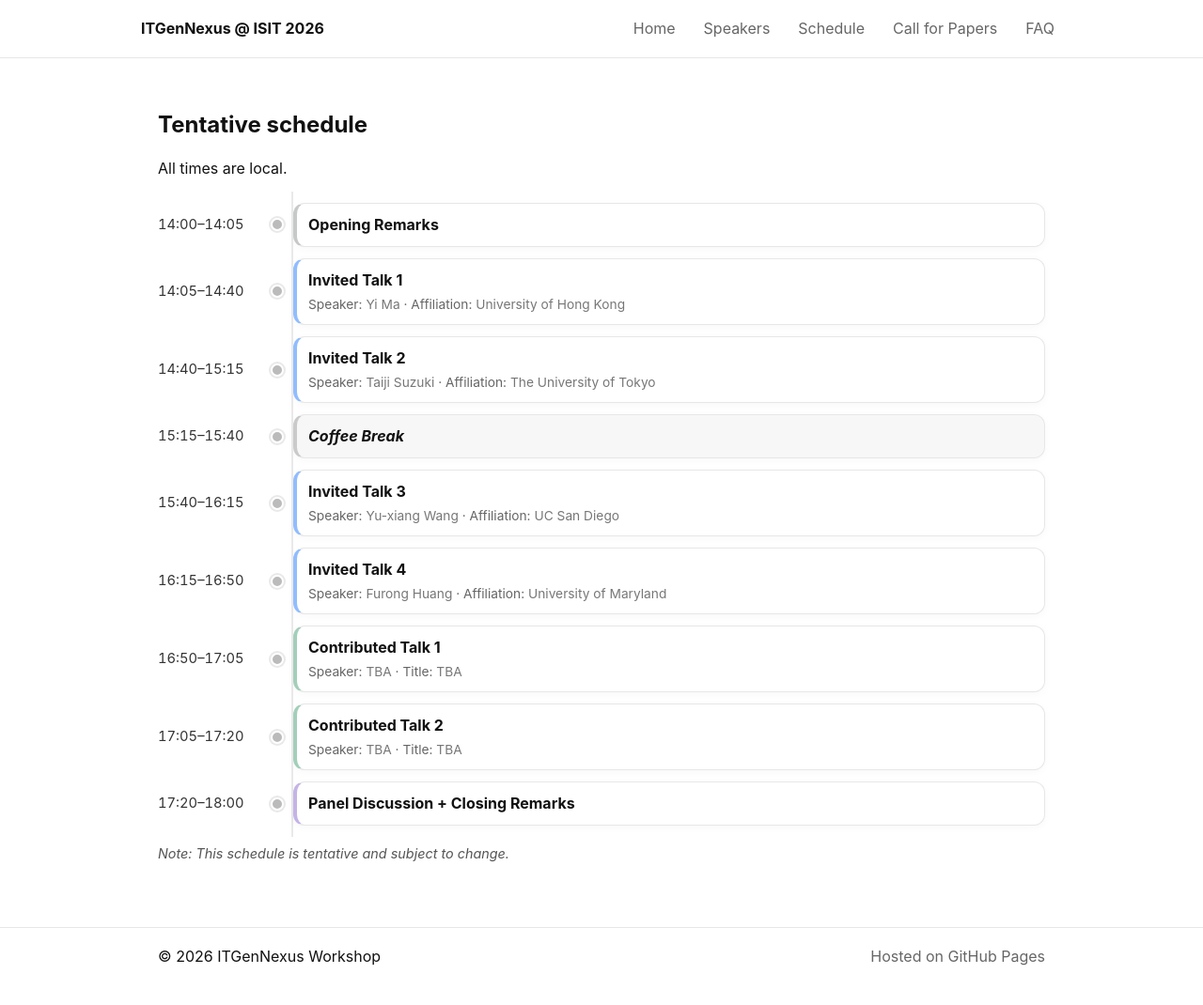
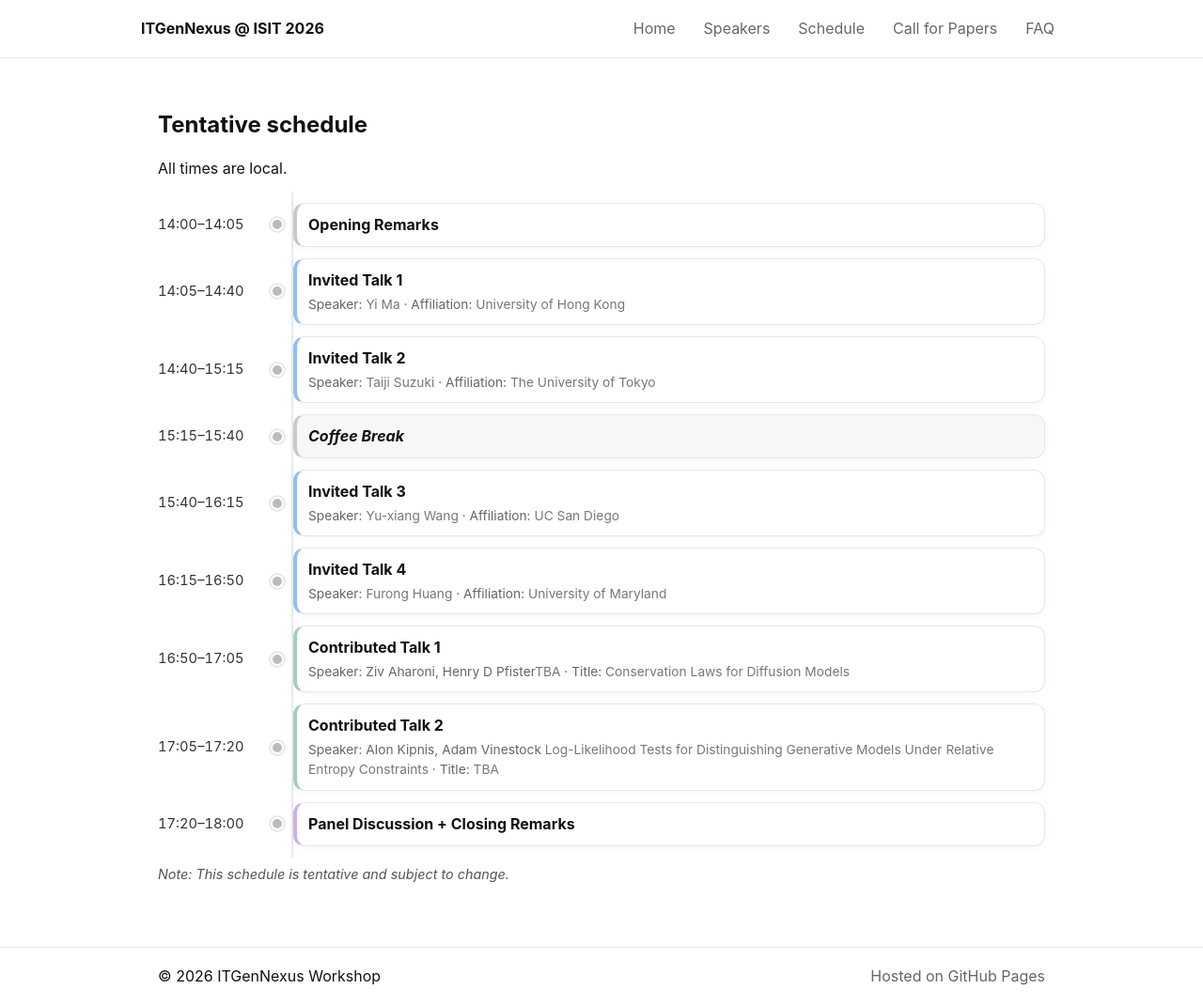
Before and after one commit to haiyun-he/itgennexus, a Jekyll site: the page built from schedule.md, in a window 1280 px wide and 1070 px high. Shown: the whole window at 94% size. Built offline with Jekyll 4.4.1, drawn with Linux system fonts in a browser that asks for light colours.

Commit message:
Update workshop schedule

```diff
--- a/schedule.md
+++ b/schedule.md
@@ -150,7 +150,7 @@ All times are local.
     <div class="tl-time">16:50–17:05</div>
     <div class="tl-card">
       <div class="tl-title">Contributed Talk 1</div>
-      <div class="tl-sub">Speaker: <span class="tl-muted">TBA</span> · Title: <span class="tl-muted">TBA</span></div>
+      <div class="tl-sub">Speaker:  Ziv Aharoni, Henry D Pfister<span class="tl-muted">TBA</span> · Title: <span class="tl-muted">Conservation Laws for Diffusion Models</span></div>
     </div>
   </div>
 
@@ -158,7 +158,7 @@ All times are local.
     <div class="tl-time">17:05–17:20</div>
     <div class="tl-card">
       <div class="tl-title">Contributed Talk 2</div>
-      <div class="tl-sub">Speaker: <span class="tl-muted">TBA</span> ·
+      <div class="tl-sub">Speaker: Alon Kipnis, Adam Vinestock <span class="tl-muted">Log-Likelihood Tests for Distinguishing Generative Models Under Relative Entropy Constraints</span> ·
       Title: <span class="tl-muted">TBA</span></div>
     </div>
   </div>
```
Also changed, not shown: 4 other files.
